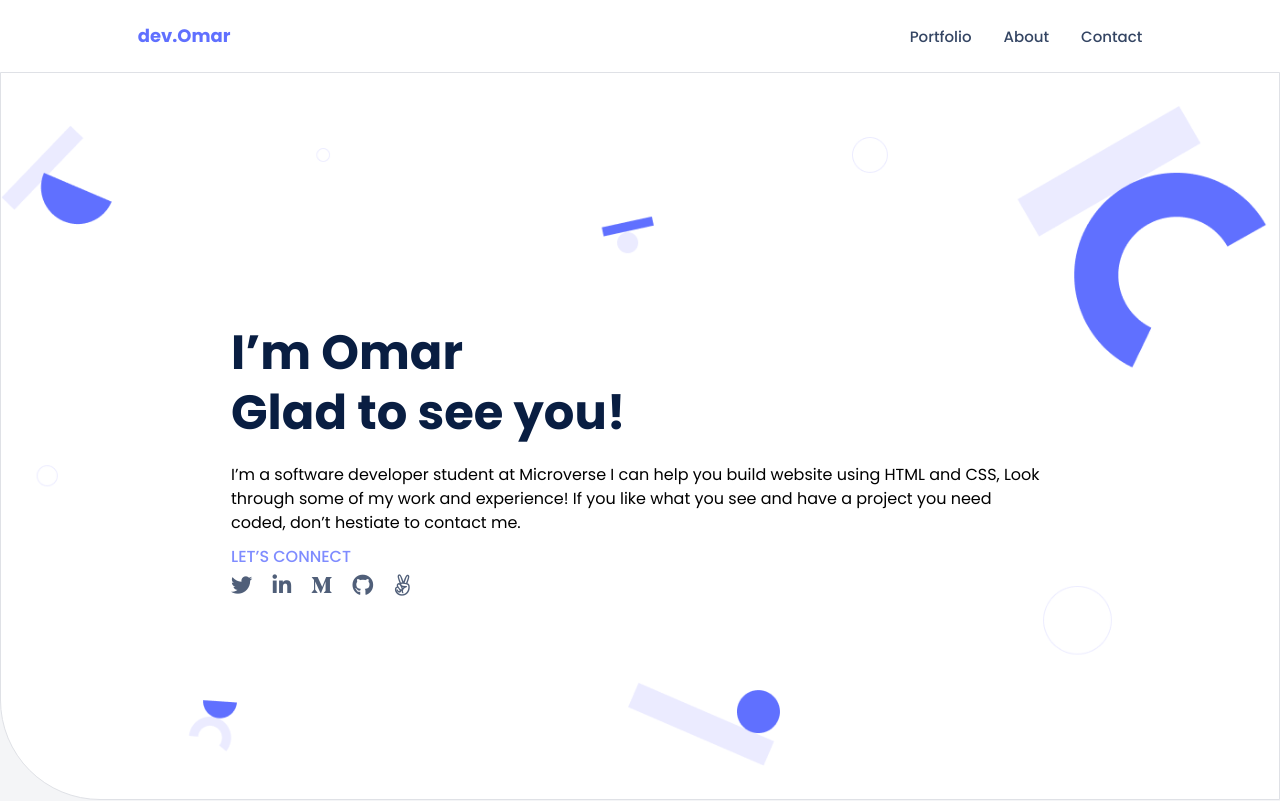
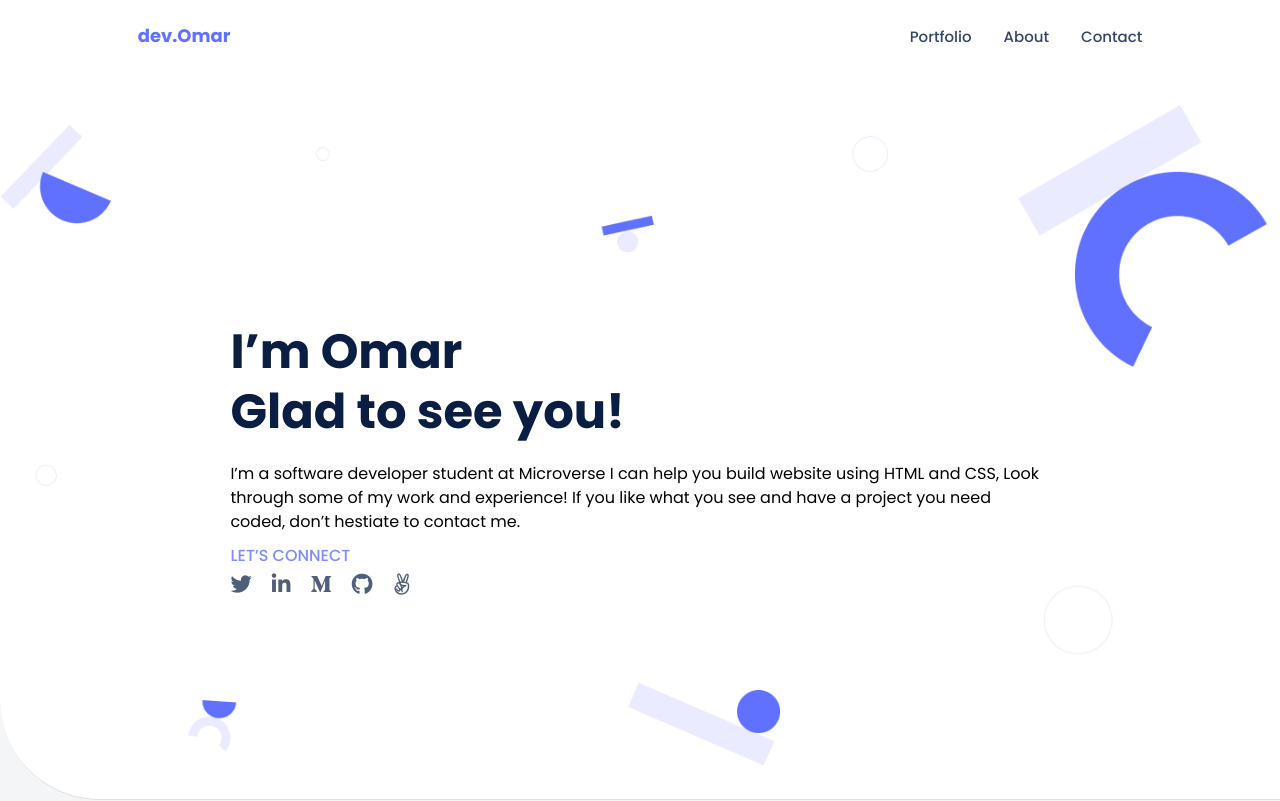
Before and after one commit to Omar-Muhamad/Portfolio-Full-Vesion, a plain HTML site: page index.html in a window 1280 px wide. Shown: the top 801 px of the page. Drawn offline with Linux system fonts and the light colour scheme.

Commit message:
Minor styling details

```diff
--- a/style.css
+++ b/style.css
@@ -106,7 +106,7 @@ nav {
   background-position: center;
   background-size: contain;
   border-radius: 0 0 0 100px;
-  border: 1px solid #dfe1e6;
+  border-bottom: 1px solid #dfe1e6;
 }
 
 .container {
```
